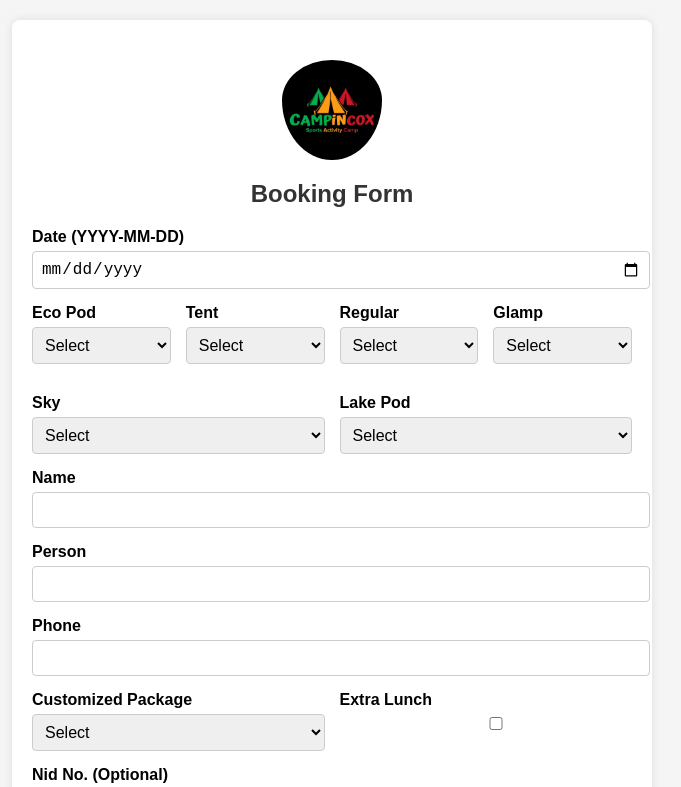
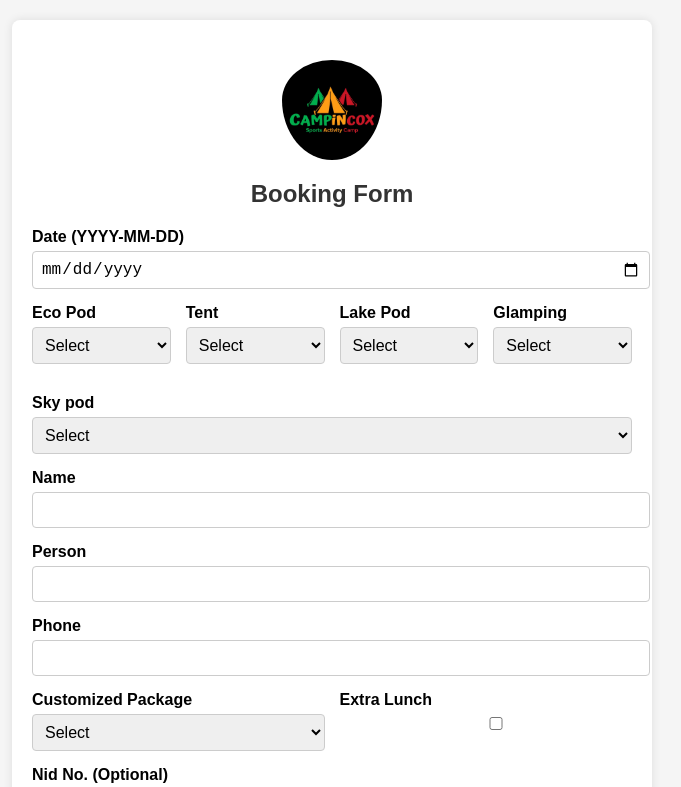
Before and after one commit to MohsinHridoy/camping-cox-web, a React (Create React App) app: page / in a window 1280 px wide. Shown: the top 787 px of the page, without its empty margins (308-989 px from the left). Built offline with nearby package versions, Linux system fonts and the light colour scheme.

Commit message:
first commit

```diff
--- a/src/App.js
+++ b/src/App.js
@@ -20,7 +20,7 @@ function App() {
     regular: '',
     glamp: '',
     sky: '',
-    lakepod: '',
+    // lakepod: '',
     is_day: false,
     is_customized: '',
     nid_no: '',
@@ -56,7 +56,7 @@ function App() {
       regular: formData.regular === '' || formData.regular === null ? 0 : parseInt(formData.regular, 10),
       glamp: formData.glamp === '' || formData.glamp === null ? 0 : parseInt(formData.glamp, 10),
       sky: formData.sky === '' || formData.sky === null ? 0 : parseInt(formData.sky, 10),
-      lakepod: formData.lakepod === '' ? 0 : parseInt(formData.lakepod, 10),
+      // lakepod: formData.lakepod === '' ? 0 : parseInt(formData.lakepod, 10),
     };
 
     try {
@@ -87,7 +87,7 @@ function App() {
 
   const renderNumberSelect = (name) => {
     const options = [];
-    for (let i = 1; i <= 20; i++) {
+    for (let i = 1; i <= 10; i++) {
       options.push(
         <option key={i} value={i}>
           {i}
@@ -133,21 +133,18 @@ function App() {
               {renderNumberSelect('tent')}
             </div>
             <div className="form-group">
-              <label>Regular</label>
+              <label>Lake Pod</label>
               {renderNumberSelect('regular')}
             </div>
             <div className="form-group">
-              <label>Glamp</label>
+              <label>Glamping</label>
               {renderNumberSelect('glamp')}
             </div>
             <div className="form-group">
-              <label>Sky</label>
+              <label>Sky pod</label>
               {renderNumberSelect('sky')}
             </div>
-            <div className="form-group">
-              <label>Lake Pod</label>
-              {renderNumberSelect('lakepod')}
-            </div>
+
           </div>
 
           <div className="form-group">
```
